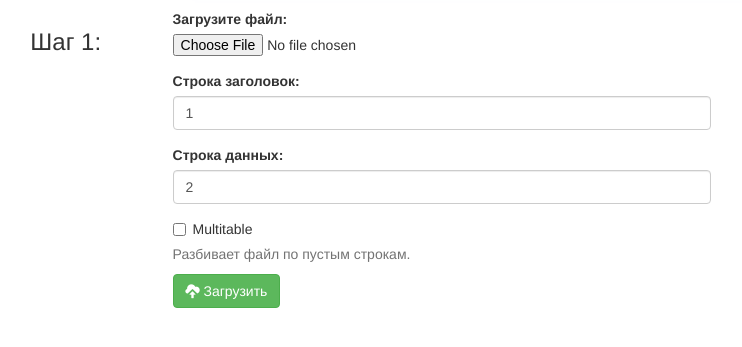
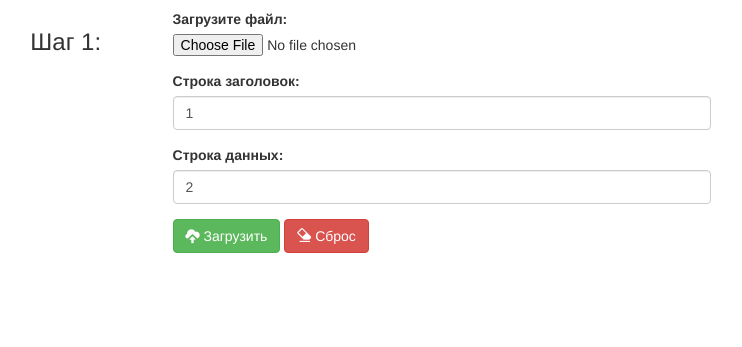
Before and after one commit to DQST/price, a Django app: page /price/upload/ in a window 1280 px wide. Shown: the part 51-398 px from the top of the page, without its empty margins (198-940 px from the left). Run offline with Django 3.2, Linux system fonts and the light colour scheme; a user stored in the database is signed in; some libraries are stand-ins or nearby versions.

Commit message:
Update file "templates/main_site/import.html"

```diff
--- a/templates/main_site/import.html
+++ b/templates/main_site/import.html
@@ -25,13 +25,14 @@
 					<label>Строка данных:</label>
 					<input class="form-control" name="row_data_offset" type="number" min="2" value="2" required/>
 				</div>
-				<div class="checkbox">
-					<label><input name="multitable" type="checkbox">Multitable</label>
-					<span class="help-block">Разбивает файл по пустым строкам.</span>
+				<div class="form-group">
+					<button type="submit" class="btn btn-success">
+						<span class="glyphicon glyphicon-cloud-upload"></span> Загрузить
+					</button>
+					<button type="reset" id="reset-button" class="btn btn-danger">
+						<span class="glyphicon glyphicon-erase"></span> Сброс
+					</button>
 				</div>
-				<button type="submit" class="btn btn-success">
-					<span class="glyphicon glyphicon-cloud-upload"></span> Загрузить
-				</button>
 			</form>
 		</div>
 		<div class="col-md-2"></div>
```
